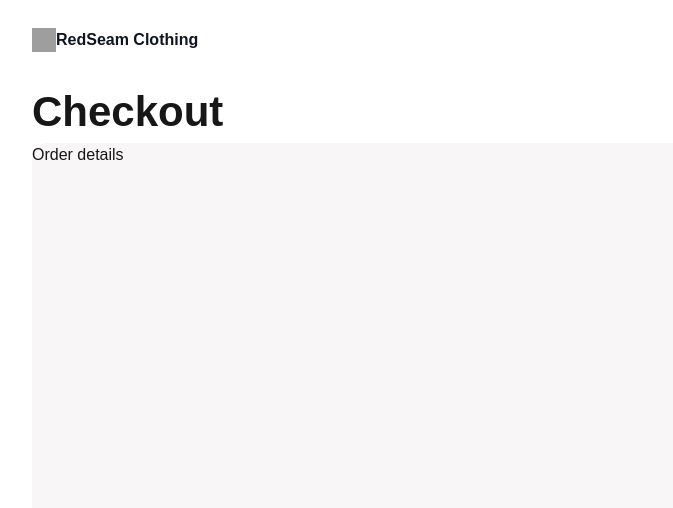
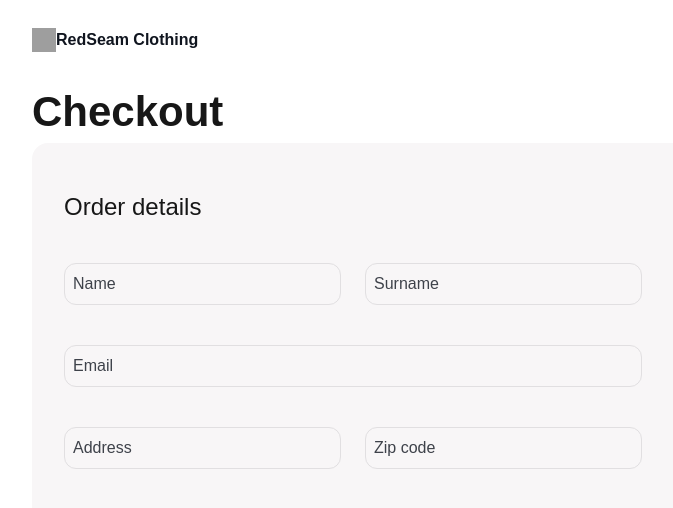
Before and after one commit to IrakliAmbroladze/redseam, a Next.js app: page /checkout in a window 1280 px wide. Shown: the top 508 px of the page, without its empty margins (68-741 px from the left). Built offline with nearby package versions, Linux system fonts and the light colour scheme; grey boxes are pictures that could not be loaded.

Commit message:
feat(checkout): first UI draft is done

```diff
--- a/src/app/checkout/page.tsx
+++ b/src/app/checkout/page.tsx
@@ -1,13 +1,38 @@
-import { CartBoard } from "@/components";
+import { CartBoard, Input } from "@/components";
 import { Headline, OrangeButton } from "@/components/atoms";
 
 const CheckoutPage = () => {
+  const fields = [
+    { name: "name", placeholder: "Name" },
+    { name: "surname", placeholder: "Surname" },
+    { name: "email", placeholder: "Email" },
+    { name: "address", placeholder: "Address" },
+    { name: "zipcode", placeholder: "Zip code" },
+  ];
+
   return (
     <div className="px-[100px]">
       <Headline> Checkout</Headline>
       <div className="flex justify-between h-[635px]">
         <div className="h-[635px] w-[1129px] bg-[#F8F6F7] rounded-2xl">
-          Order details
+          <div className="w-[578px] flex flex-col gap-10 my-12 mx-8">
+            <div className="font-medium text-2xl">Order details</div>
+            <div className="flex justify-between ">
+              {fields.slice(0, 2).map((f) => (
+                <div key={f.name} className="w-[277px] ">
+                  <Input {...f} />
+                </div>
+              ))}
+            </div>
+            <Input {...fields[2]} />
+            <div className="flex justify-between">
+              {fields.slice(3).map((f) => (
+                <div key={f.name} className="w-[277px]">
+                  <Input {...f} />
+                </div>
+              ))}
+            </div>
+          </div>
         </div>
         <div className="h-[635px] w-[460px] flex flex-col gap-20">
           <CartBoard />
```
